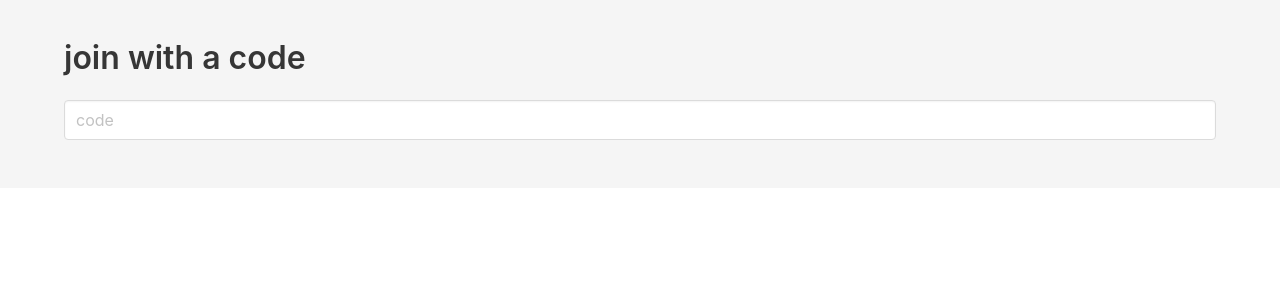
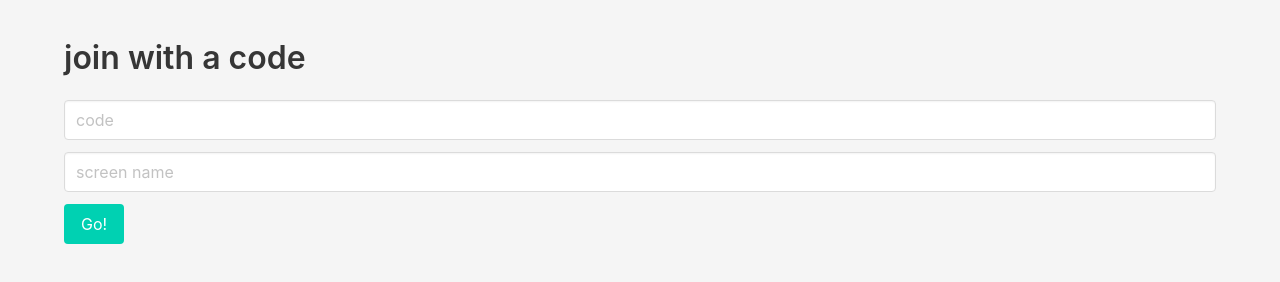
Before and after one commit to co-vid/co-vid.github.io, a plain HTML site: page join.html in a window 1280 px wide. Shown: the part 64-346 px from the top of the page. Drawn offline with nearby package versions, Linux system fonts and the light colour scheme.

Commit message:
add buttons

```diff
--- a/join.html
+++ b/join.html
@@ -70,7 +70,13 @@
           <h1 class="title">
             join with a code
           </h1>
+          <div class="field">
           <input class="input" type="text" placeholder="code">
+          </div>
+        <div class="field">
+          <input class="input" type="text" placeholder="screen name">
+</div>
+          <button class="button is-primary">Go!</button>
         </div>
       </section>
       </body>
```
Also changed, not shown: login.html (+1 -0 lines), signup.html (+1 -0 lines).
